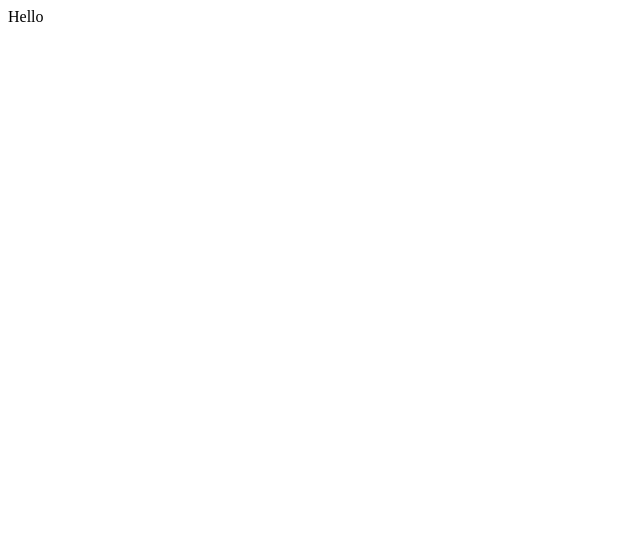
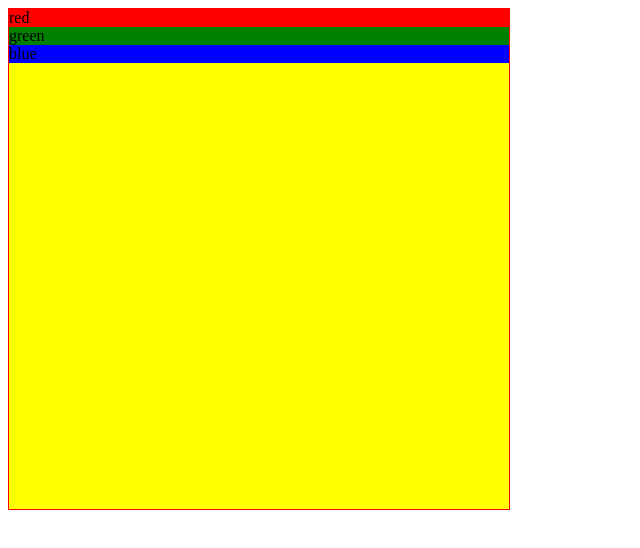
Before and after one commit to bali182/regef, a React app: page / in a window 1280 px wide. Shown: the top 548 px of the page, without its empty margins (0-640 px from the left). Built offline with nearby package versions, Linux system fonts and the light colour scheme.

Commit message:
renamed layer to diagram

```diff
--- /dev/null
+++ b/src/components/Diagram/diagramComponent.tsx
@@ -0,0 +1,107 @@
+import * as React from 'react'
+import { DiagramConfig } from './diagramConfig'
+import { bind } from '../../utils/bind'
+
+interface DiagramState {
+  childRef: any
+  deltaX?: number
+  deltaY?: number
+}
+
+interface DiagramProps {
+  config: DiagramConfig
+  ChildComponent: any
+}
+
+export class Diagram extends React.Component<DiagramProps, DiagramState> {
+  constructor() {
+    super()
+    this.state = {
+      childRef: null,
+      deltaX: null,
+      deltaY: null
+    }
+  }
+  @bind onWheel(e: React.WheelEvent<any>) {
+    const component = this.state.childRef
+    const currentZoom = this.props.config.getZoomLevel(component) || 100
+    const deltaY = -e.deltaY
+    const delta = (e.ctrlKey && deltaY % 1 !== 0) ? (deltaY / 3) : (deltaY / 10)
+    const level = currentZoom + delta
+    this.props.config.setZoomLevel(component, { level, delta })
+  }
+
+  @bind onMouseDown(e: React.MouseEvent<HTMLElement>) {
+    const { clientX, clientY, currentTarget } = e
+    const offsetX = this.props.config.getOffsetX(this.state.childRef)
+    const offsetY = this.props.config.getOffsetY(this.state.childRef)
+    // const { top, left } = currentTarget.getBoundingClientRect()
+    const deltaX = clientX - offsetX
+    const deltaY = clientY - offsetY
+    this.setState({ deltaX, deltaY })
+  }
+  @bind onMouseMove(e: React.MouseEvent<HTMLElement>) {
+    const { deltaX, deltaY } = this.state
+    if (deltaX !== null && deltaY !== null) {
+      const { clientX, clientY } = e
+      const x = clientX - deltaX
+      const y = clientY - deltaY
+      this.props.config.setOffset(this.state.childRef, { x, y })
+    }
+  }
+  @bind onMouseUp(e: React.MouseEvent<HTMLElement>) {
+    this.setState({
+      deltaX: null,
+      deltaY: null
+    })
+  }
+  @bind onMouseLeave(e: React.MouseEvent<HTMLElement>) {
+    this.setState({
+      deltaX: null,
+      deltaY: null
+    })
+  }
+
+  /*@autobind() onDrag(e) {
+    consumeEvent(e)
+    const { clientX, clientY } = e
+    const { _deltaX, _deltaY } = this
+    this.props.moveComponent(this.props.id, clientX - _deltaX, clientY - _deltaY)
+  }
+
+  @autobind() onDragStart(e) {
+    consumeEvent(e)
+    if (!this.props.selection.includes(this.props.id)) {
+      this.props.selectionChanged([this.props.id])
+    }
+    const { clientX, clientY } = e
+    const { x, y } = this.props
+    this._deltaX = clientX - x
+    this._deltaY = clientY - y
+  }
+
+  @autobind() onDragEnd(e) {
+    consumeEvent(e)
+    delete this._deltaX
+    delete this._deltaY
+  }*/
+
+
+  @bind saveRef(childRef: any) {
+    this.setState({ childRef })
+  }
+
+  render() {
+    const { children, config, ChildComponent, ...rest } = this.props
+    return <ChildComponent
+      ref={this.saveRef}
+      onWheel={this.onWheel}
+      onMouseDown={this.onMouseDown}
+      onMouseMove={this.onMouseMove}
+      onMouseUp={this.onMouseUp}
+      onMouseLeave={this.onMouseLeave}
+      {...rest}>
+      {children}
+    </ChildComponent>
+  }
+}
--- /dev/null
+++ b/src/components/Diagram/diagramConfig.ts
@@ -0,0 +1,18 @@
+export interface ZoomEvent {
+  level: number
+  delta: number
+}
+
+export interface OffsetEvent {
+  x: number
+  y: number
+}
+
+export interface DiagramConfig {
+  setZoomLevel(component: React.Component, event: ZoomEvent): void
+  getZoomLevel(component: React.Component): number
+
+  setOffset(component: React.Component, event: OffsetEvent): void
+  getOffsetX(component: React.Component): number
+  getOffsetY(component: React.Component): number
+}
--- /dev/null
+++ b/src/components/Diagram/diagramDecorator.tsx
@@ -0,0 +1,19 @@
+import * as React from 'react'
+import { DiagramConfig } from './diagramConfig'
+import { Diagram } from './diagramComponent'
+
+
+export const diagram = (config: DiagramConfig) => (Wraped: any) => {
+  class DecoratedDiagram extends React.Component {
+    render(): JSX.Element {
+      const { children, ...rest } = this.props
+      return <Diagram
+        ChildComponent={Wraped}
+        config={config}
+        {...rest}>
+        {children}
+      </Diagram>
+    }
+  }
+  return DecoratedDiagram as any
+}
--- /dev/null
+++ b/src/components/Diagram/index.ts
@@ -0,0 +1,2 @@
+export { diagram } from './diagramDecorator'
+export { DiagramConfig } from './diagramConfig'
--- a/src/components/Layer/index.ts
+++ /dev/null
@@ -1,2 +0,0 @@
-export { layer } from './layerDecorator'
-export { LayerConfig } from './layerConfig'
--- a/src/components/Layer/layerComponent.tsx
+++ /dev/null
@@ -1,54 +0,0 @@
-import * as React from 'react'
-import { LayerConfig } from './layerConfig'
-import { bind } from '../../utils/bind'
-
-interface LayerState {
-  childRef: any
-}
-
-interface LayerProps {
-  config: LayerConfig
-  ChildComponent: any
-}
-
-export class LayerComponent extends React.Component<LayerProps, LayerState> {
-  constructor() {
-    super()
-    this.state = {
-      childRef: null,
-    }
-  }
-  @bind onWheel(e: React.WheelEvent<any>) {
-    const component = this.state.childRef
-    const currentZoom = this.props.config.getZoomLevel(component) || 100
-    const deltaY = -e.deltaY
-    const delta = (e.ctrlKey && deltaY % 1 !== 0) ? (deltaY / 3) : (deltaY / 10)
-    const level = currentZoom + delta
-    this.props.config.setZoomLevel(component, { level, delta })
-  }
-  @bind onMouseDown(e: React.MouseEvent<any>) {
-  }
-  @bind onMouseLeave(e: React.MouseEvent<any>) {
-  }
-  @bind onMouseUp(e: React.MouseEvent<any>) {
-  }
-  @bind onMouseMove(e: React.MouseEvent<any>) {
-  }
-  @bind saveRef(childRef: any) {
-    this.setState({ childRef })
-  }
-
-  render() {
-    const { children, config, ChildComponent, ...rest } = this.props
-    return <ChildComponent
-      ref={this.saveRef}
-      onWheel={this.onWheel}
-      onMouseDown={this.onMouseDown}
-      onMouseMove={this.onMouseMove}
-      onMouseUp={this.onMouseUp}
-      onMouseLeave={this.onMouseLeave}
-      {...rest}>
-      {children}
-    </ChildComponent>
-  }
-}
--- a/src/components/Layer/layerConfig.ts
+++ /dev/null
@@ -1,9 +0,0 @@
-export interface ZoomEvent {
-  level: number
-  delta: number
-}
-
-export interface LayerConfig {
-  setZoomLevel(component: React.Component, event: ZoomEvent): void
-  getZoomLevel(component: React.Component): number
-}
--- a/src/components/Layer/layerDecorator.tsx
+++ /dev/null
@@ -1,19 +0,0 @@
-import * as React from 'react'
-import { LayerConfig } from './layerConfig'
-import { LayerComponent } from './layerComponent'
-
-
-export const layer = (config: LayerConfig) => (Wraped: any) => {
-  class LayerComp extends React.Component {
-    render(): JSX.Element {
-      const { children, ...rest } = this.props
-      return <LayerComponent
-        ChildComponent={Wraped}
-        config={config}
-        {...rest}>
-        {children}
-      </LayerComponent>
-    }
-  }
-  return LayerComp as any
-}
--- a/src/index.tsx
+++ b/src/index.tsx
@@ -1,53 +1,98 @@
 import * as React from 'react'
+import { Children, cloneElement } from 'react'
 import * as ReactDOM from 'react-dom'
 
-import { layer, LayerConfig } from './components/Layer'
+import { diagram, DiagramConfig } from './components/Diagram'
 
-const config: LayerConfig = {
+const config: DiagramConfig = {
   getZoomLevel(component) {
     return (component.state as any).zoomLevel || 100
   },
   setZoomLevel(component, { level }) {
     (component as any).setZoom(level)
+  },
+  getOffsetX(component) {
+    return (component as any).state.offsetX
+  },
+  getOffsetY(component) {
+    return (component as any).state.offsetY
+  },
+  setOffset(component, { x, y }) {
+    (component as any).setOffset(x, y)
+    console.log(x, y)
   }
 }
 
-@layer(config)
-class MyLayer extends React.Component<any, { zoomLevel: number }> {
+type State = {
+  zoomLevel: number,
+  offsetX: number,
+  offsetY: number
+}
+
+@diagram(config)
+class MyDiagram extends React.Component<any, State> {
 
   constructor() {
     super()
     this.state = {
-      zoomLevel: 100
+      zoomLevel: 100,
+      offsetX: 0,
+      offsetY: 0,
     }
   }
 
+  setOffset(offsetX: number, offsetY: number) {
+    this.setState({ offsetX, offsetY })
+  }
   setZoom(zoomLevel: number) {
     this.setState({ zoomLevel })
   }
 
   buildTransform() {
-    const { zoomLevel } = this.state
+    const { zoomLevel, offsetX, offsetY } = this.state
     return {
-      transform: `scale(${zoomLevel / 100})`
+      transform: `translate(${offsetX}px, ${offsetY}px) scale(${zoomLevel / 100})`
     }
   }
 
   render() {
-    const { onWheel, children } = this.props
-    return <div onWheel={onWheel} style={this.buildTransform()}>
-      {children}
+    const { onWheel, onMouseDown, onMouseMove, onMouseUp, onMouseLeave, children, style } = this.props
+    const transform = this.buildTransform()
+    return <div
+      onWheel={onWheel}
+      onMouseDown={onMouseDown}
+      onMouseMove={onMouseMove}
+      onMouseUp={onMouseUp}
+      onMouseLeave={onMouseLeave}
+      style={style}>
+      {Children.map(children, (child: any) => {
+        if (typeof child !== 'string') {
+          const { props } = child
+          const newStyle = { ...props.style, ...transform }
+          const newProps = { ...props, style: newStyle }
+          return cloneElement(child, newProps)
+        }
+        return child
+      })}
     </div>
   }
 }
 
-
+const baseStyle = {
+  width: 500,
+  height: 500,
+  border: '1px solid red',
+  overflow: 'scroll',
+  backgroundColor: 'yellow'
+}
 
 ReactDOM.render(
-  <div style={{ width: 200, height: 200 }}>
-    <MyLayer>
-      <div>Hello</div>
-    </MyLayer>
-  </div>,
+  <MyDiagram style={baseStyle}>
+    <div style={{ minWidth: '100%', minHeight: '100%' }}>
+      <div style={{ backgroundColor: 'red' }}>red</div>
+      <div style={{ backgroundColor: 'green' }}>green</div>
+      <div style={{ backgroundColor: 'blue' }}>blue</div>
+    </div>
+  </MyDiagram>,
   document.getElementById('app')
 )
```
